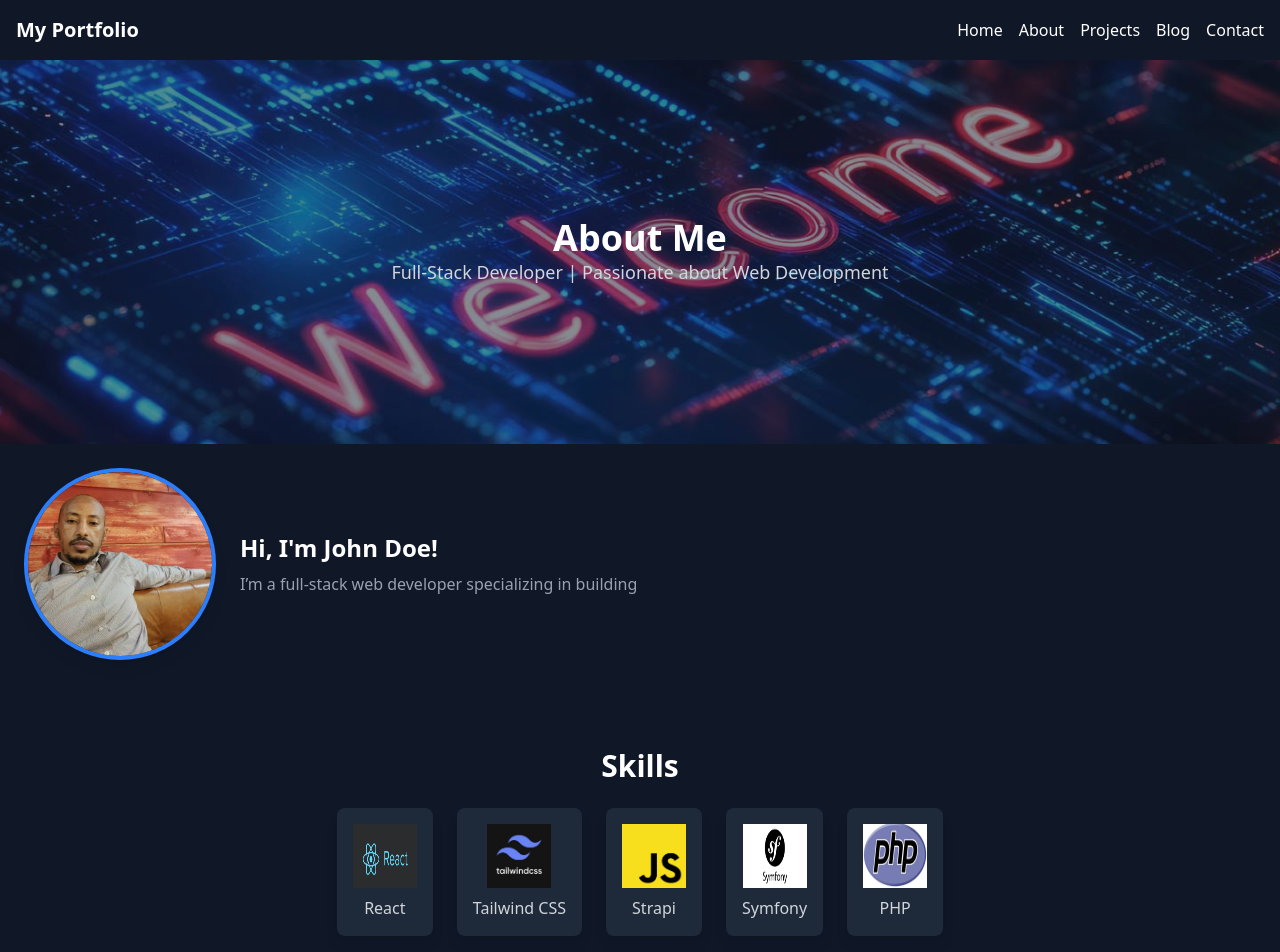
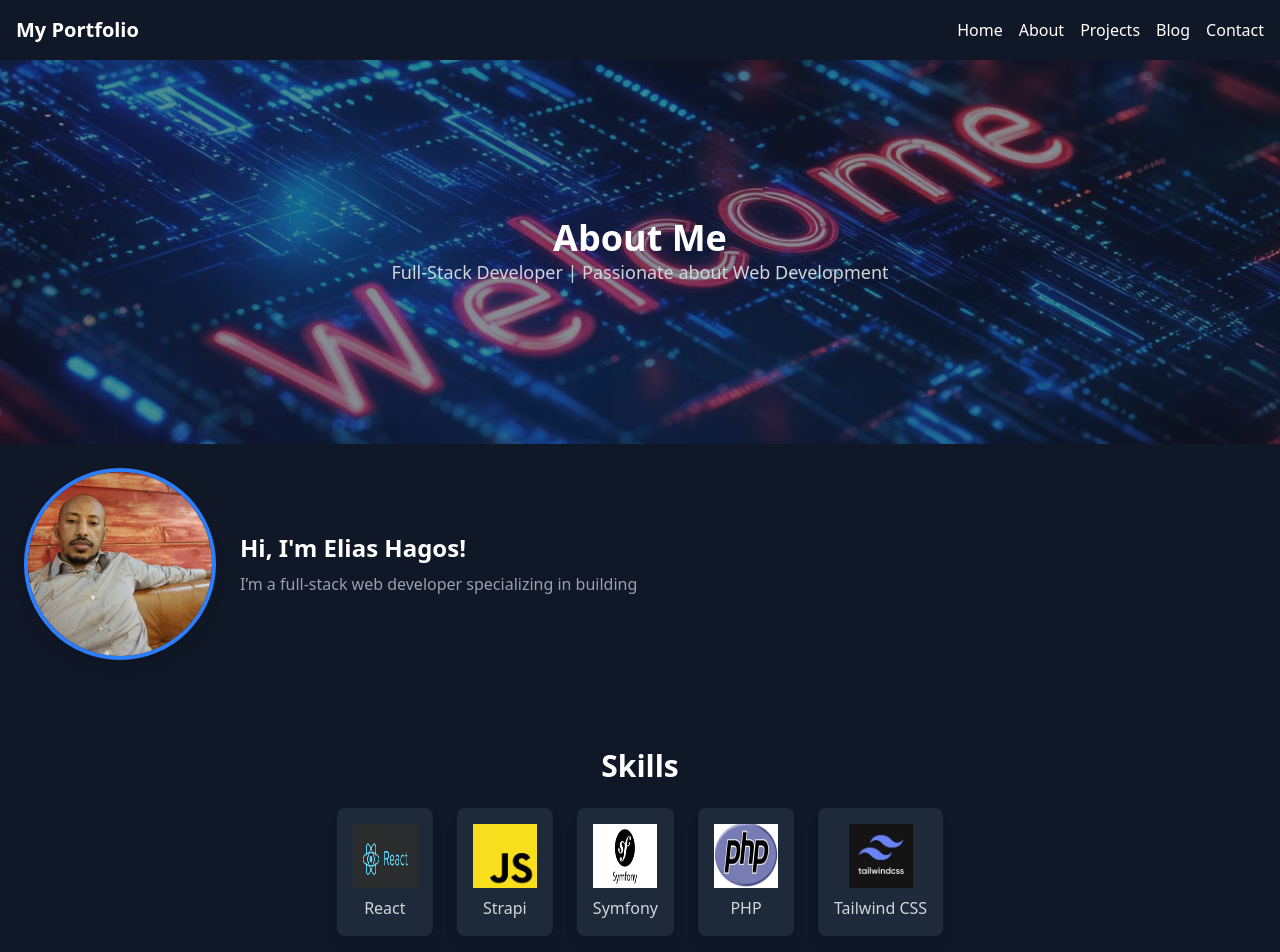
Before and after one commit to eliasnahusenay/portfolio_strapi, a React (Vite) app in the folder frontend/: page /about in a window 1280 px wide. Shown: the top 952 px of the page. Built offline with nearby package versions, Linux system fonts and the light colour scheme.

Commit message:
fix: Update info

```diff
--- a/frontend/src/pages/About.jsx
+++ b/frontend/src/pages/About.jsx
@@ -37,7 +37,7 @@ const About = () => {
           className="w-48 h-48 rounded-full shadow-lg border-4 border-blue-500 transform transition-transform duration-300 hover:scale-110"
         />
         <div className="md:ml-6 text-center md:text-left mt-4 md:mt-0">
-          <h2 className="text-2xl font-semibold">Hi, I'm John Doe!</h2>
+          <h2 className="text-2xl font-semibold">Hi, I'm Elias Hagos!</h2>
           <p className="mt-2 text-gray-400">{typewriterText}</p>
         </div>
       </div>
@@ -47,10 +47,10 @@ const About = () => {
         <h2 className="text-3xl font-semibold text-center">Skills</h2>
         <div className="flex justify-center space-x-6 mt-6">
           <SkillCard image={reactIcon} name="React" />
-          <SkillCard image={tailwindIcon} name="Tailwind CSS" />
           <SkillCard image={strapiIcon} name="Strapi" />
           <SkillCard image={symfonyIcon} name="Symfony" />
           <SkillCard image={phpIcon} name="PHP" />
+          <SkillCard image={tailwindIcon} name="Tailwind CSS" />
         </div>
       </div>
     </div>
```
